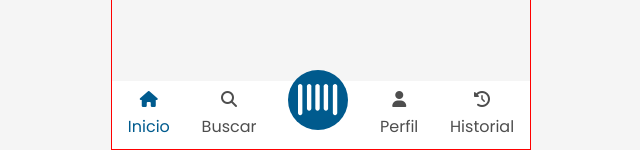
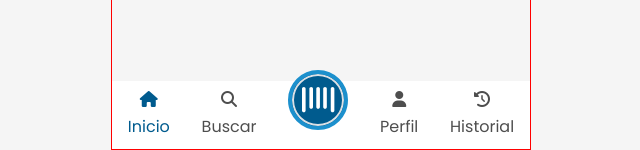
Before and after one commit to gonzaespasandin/ophi-frontend, a Vue app: page / in a window 1280 px wide. Shown: the part 650-800 px from the top of the page, without its empty margins (319-959 px from the left). Built offline with nearby package versions, Linux system fonts and the light colour scheme; no server answers; sample sign-in values are in the browser's storage.

Commit message:
cambios estéticos al nav

```diff
--- a/src/components/BottomNavigation.vue
+++ b/src/components/BottomNavigation.vue
@@ -17,9 +17,9 @@ import { RouterLink } from 'vue-router'
           Buscar
         </RouterLink>
       </li>
-      <li>
-        <RouterLink to="/scanner" class="flex flex-col items-center justify-center gap-2 -translate-y-3/12 bg-[#005B8E] h-[60px] w-[60px] scanner-nav" active-class="router-link-active router-link-exact-active">
-          <img src="../assets/icons/barcode.svg"></img>
+      <li  class="z-40">
+        <RouterLink to="/scanner" class="flex flex-col items-center justify-center gap-2 -translate-y-3/12 bg-[#005B8E] h-[60px] w-[60px] rounded-full border-4 border-[#1c90cd] shadow-[0_0_0_2px_#dbe0e5_inset]" active-class="router-link-active router-link-exact-active">
+          <img src="../assets/icons/barcode.svg" class="max-w-[64%] h-auto"></img>
         </RouterLink>
       </li>
       <li>
```
